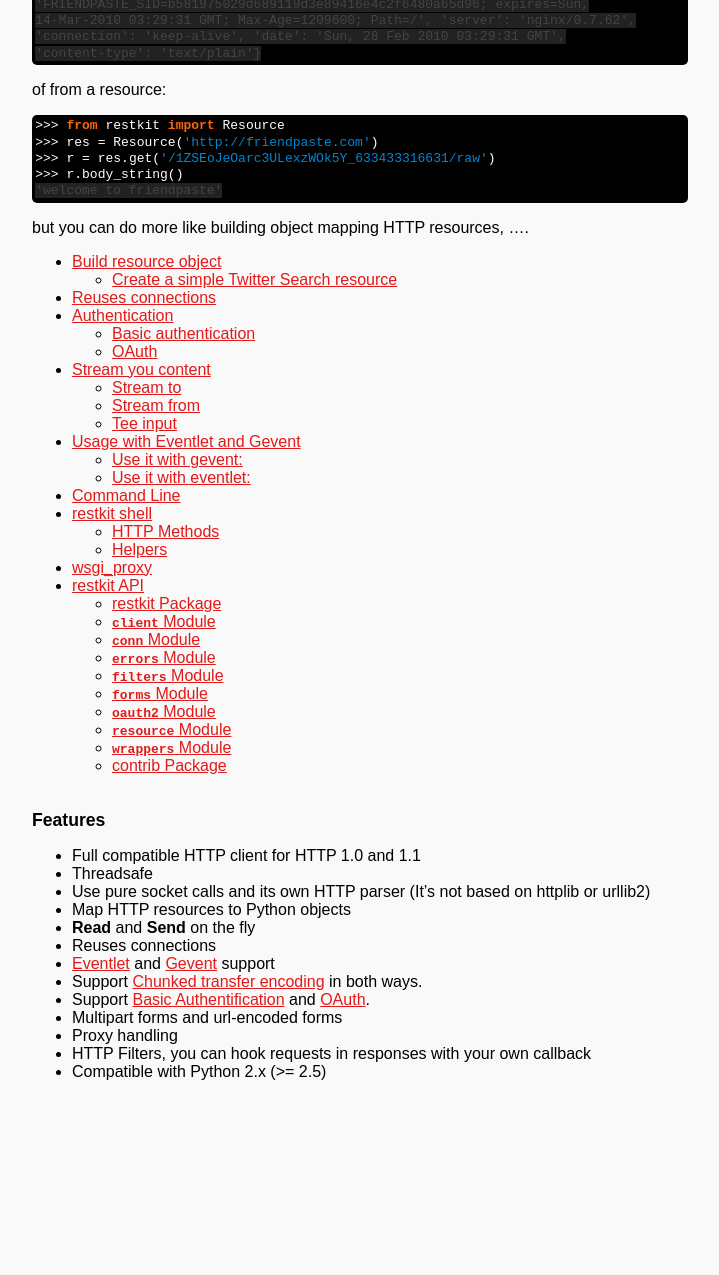
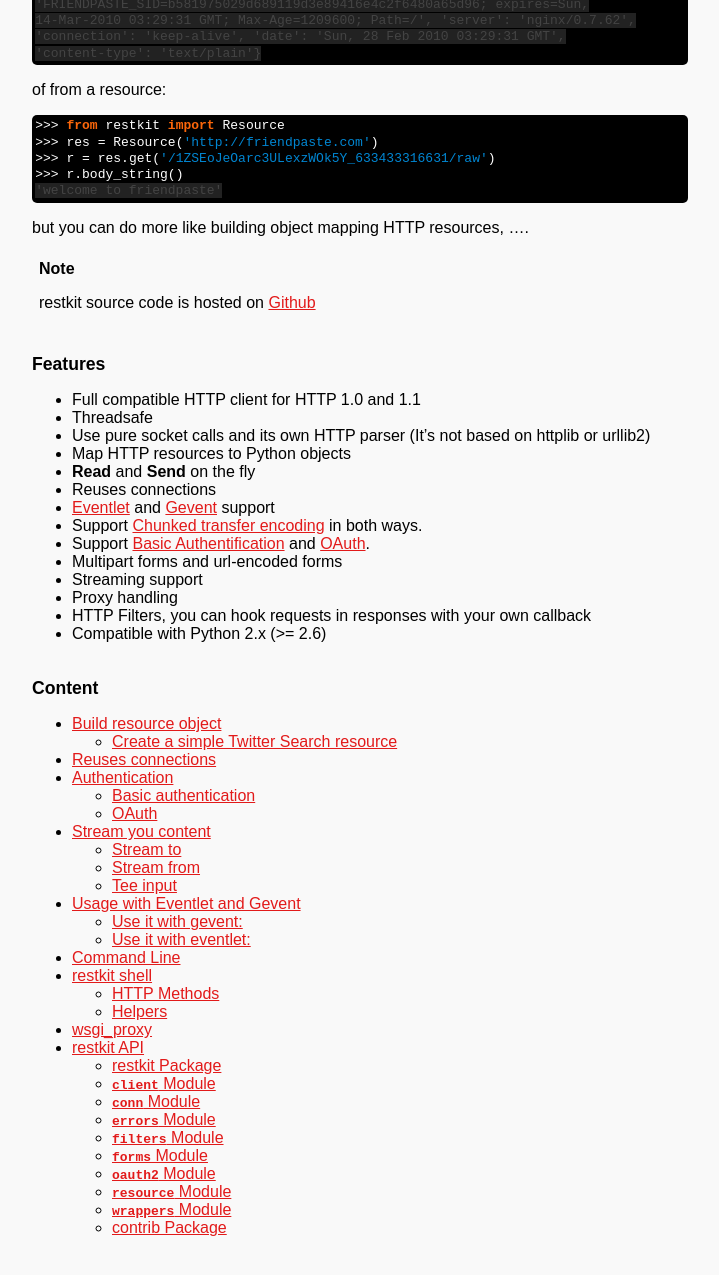
Before and after one commit to benoitc/restkit, a Sphinx documentation site: the page built from doc/index.rst, in a window 1280 px wide and 1400 px high, scrolled down 414 px. Shown: the top 1275 px of the window, without its empty margins (280-999 px from the left). Built offline with Sphinx 7.4.7, drawn with Linux system fonts in a browser that asks for light colours; pages that are not in the unit, such as notebooks, are missing from menus; comment, search, counter and statistics services are not loaded; some of the changed lines change nothing that is shown.

Commit message:
reformat the index

```diff
--- a/doc/index.rst
+++ b/doc/index.rst
@@ -33,6 +33,30 @@
 
 but you can do more like building object mapping HTTP resources, ....
 
+.. note::
+   restkit source code is hosted on `Github  <http://github.com/benoitc/restkit.git>`_
+
+
+Features
+--------
+
+- Full compatible HTTP client for HTTP 1.0 and 1.1
+- Threadsafe
+- Use pure socket calls and its own HTTP parser (It's not based on httplib or urllib2)
+- Map HTTP resources to Python objects
+- **Read** and **Send** on the fly
+- Reuses connections
+- `Eventlet <http://www.eventlet.net>`_ and `Gevent <http://www.gevent.org>`_ support
+- Support `Chunked transfer encoding`_ in both ways.
+- Support `Basic Authentification`_ and `OAuth`_.
+- Multipart forms and url-encoded forms
+- Streaming support
+- Proxy handling
+- HTTP Filters, you can hook requests in responses with your own callback
+- Compatible with Python 2.x (>= 2.6)
+
+Content
+-------
 
 .. toctree::
    :maxdepth: 2
@@ -47,23 +71,6 @@
    wsgi_proxy
    api
 
-Features
---------
-
-- Full compatible HTTP client for HTTP 1.0 and 1.1
-- Threadsafe
-- Use pure socket calls and its own HTTP parser (It's not based on httplib or urllib2)
-- Map HTTP resources to Python objects
-- **Read** and **Send** on the fly
-- Reuses connections
-- `Eventlet <http://www.eventlet.net>`_ and `Gevent <http://www.gevent.org>`_ support
-- Support `Chunked transfer encoding`_ in both ways.
-- Support `Basic Authentification`_ and `OAuth`_.
-- Multipart forms and url-encoded forms
-- Proxy handling
-- HTTP Filters, you can hook requests in responses with your own callback
-- Compatible with Python 2.x (>= 2.5)
-
 .. _Chunked transfer encoding: http://en.wikipedia.org/wiki/Chunked_transfer_encoding
 .. _Basic Authentification: http://www.ietf.org/rfc/rfc2617.txt
 .. _OAuth: http://oauth.net/
```
